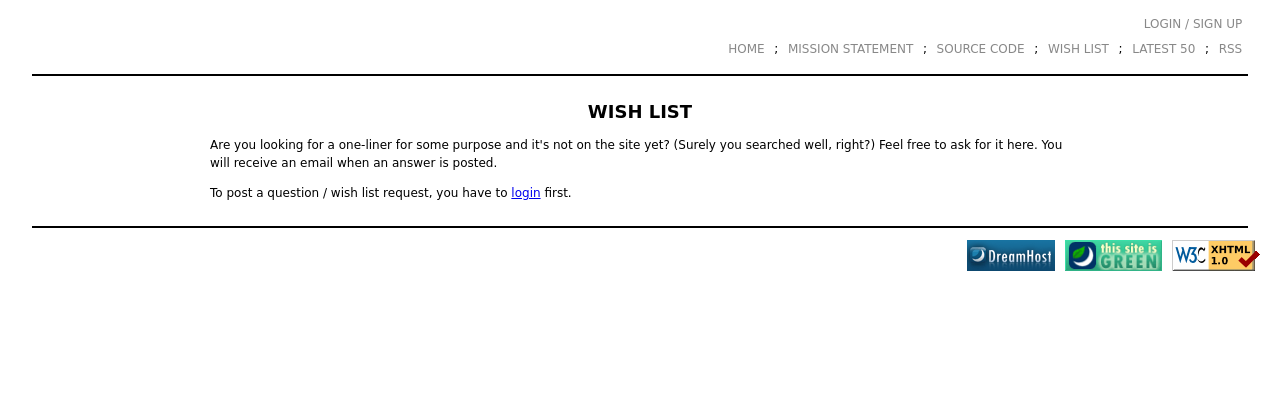
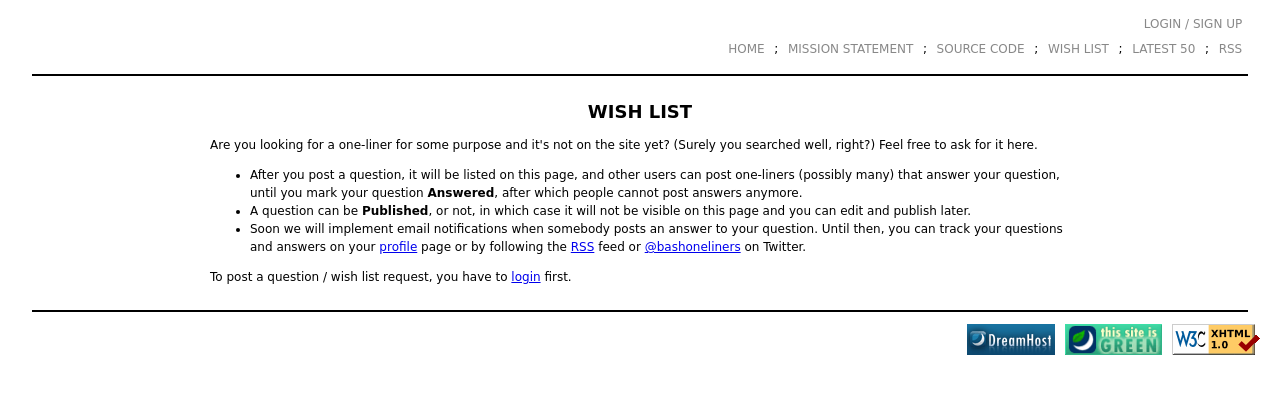
Before and after one commit to janosgyerik/bashoneliners, a Django app: template templates/main/wishlist.html in a window 1280 px wide. Shown: the top 394 px of the page. Run offline with Django 3.2, Linux system fonts and the light colour scheme; the template is opened without the code that fills it, so the values that code supplies are empty; some libraries are stand-ins or nearby versions.

Commit message:
adjusted intro text on wish list page

```diff
--- a/templates/main/wishlist.html
+++ b/templates/main/wishlist.html
@@ -11,8 +11,13 @@
 {% block content %}
 
 <p>Are you looking for a one-liner for some purpose and it's not on the site yet? (Surely you searched well, right?)
-Feel free to ask for it here.
-You will receive an email when an answer is posted.</p>
+Feel free to ask for it here.</p>
+
+<ul>
+    <li>After you post a question, it will be listed on this page, and other users can post one-liners (possibly many) that answer your question, until you mark your question <strong>Answered</strong>, after which people cannot post answers anymore.</li>
+    <li>A question can be <strong>Published</strong>, or not, in which case it will not be visible on this page and you can edit and publish later.</li>
+    <li>Soon we will implement email notifications when somebody posts an answer to your question. Until then, you can track your questions and answers on your <a href="{% url bashoneliners.main.views.profile %}">profile</a> page or by following the <a href="{% url bashoneliners.urls.feed %}">RSS</a> feed or <a href="https://twitter.com/#!/bashoneliners">@bashoneliners</a> on Twitter.</li>
+</ul>
 
 {% if user.is_authenticated %}
 <form action="" method="post">{% csrf_token %}
```
Also changed, not shown: todo.txt (+8 -8 lines).
